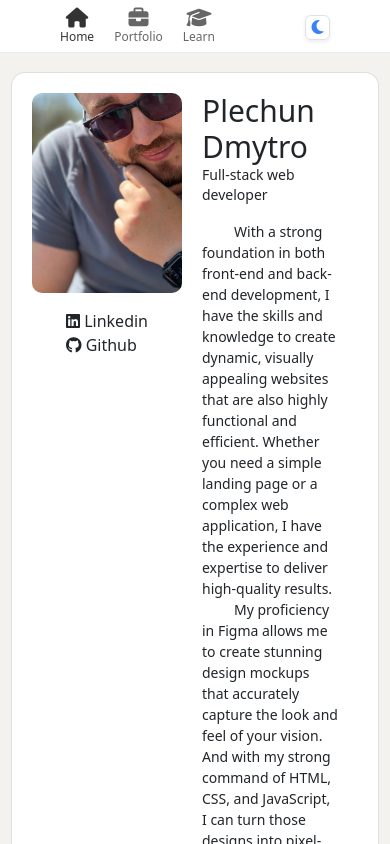
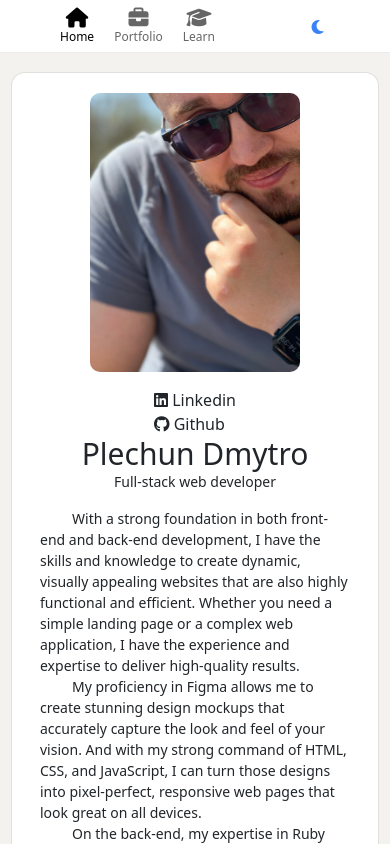
Before and after one commit to kotogumba/dmytro-portfolio-frontend, a React (Vite) app: page / in a window 390 px wide. Shown: the top 844 px of the page. Built offline with nearby package versions, Linux system fonts and the light colour scheme.

Commit message:
responsive

```diff
--- a/src/components/Navbar.jsx
+++ b/src/components/Navbar.jsx
@@ -11,10 +11,10 @@ function Navbar(props) {
     <div className="navbar dark:bg-neutral-900">
       <ul>
         <li>
-          <a onClick={() => props.changePage('main')} className={props.activePage === 'main' ? 'navlink active' : 'navlink'}>
+          <a onClick={() => props.changePage('main')} className={props.activePage === 'main' ? 'navlink text-black dark:text-yellow-500' : 'navlink dark:text-white'}>
 
-              <i className="fa-solid fa-house dark:text-gray-400"></i>
-              <p className="dark:text-gray-400">Home</p>
+              <i className="fa-solid fa-house"></i>
+              <p >Home</p>
 
           </a>
 
@@ -27,8 +27,8 @@ function Navbar(props) {
         <li><a onClick={() => props.changePage('learn')} className={props.activePage === 'learn' ? 'navlink active' : 'navlink'}><i className="fa-solid fa-graduation-cap dark:text-gray-400"></i><p className="dark:text-gray-400">Learn</p> </a></li>
 
       </ul>
-      <button onClick={() => props.toggleTheme()} className='dark-mode-toggle border shadow-sm rounded'>
-          <i className={`fa-solid text-blue-500 dark:text-blue-500 fa-${props.darkMode ? 'sun' : 'moon'}`}></i>
+      <button onClick={() => props.toggleTheme()} className='dark-mode-toggle'>
+          <i className={`fa-solid text-blue-500 dark:text-yellow-500 fa-${props.darkMode ? 'sun' : 'moon'}`}></i>
       </button>
     </div>
   )
--- a/src/components/Personal_card.jsx
+++ b/src/components/Personal_card.jsx
@@ -4,8 +4,9 @@ import './css/main.css'
 
 function Personal_card({mainRef}) {
   return (
-    <div className='main dark:bg-neutral-900' id='main' ref={mainRef}>
-          <div className="main-left">
+    <div className='main container dark:bg-neutral-900' id='main' ref={mainRef}>
+      <div className="row justify-content-center">
+        <div className="col-8 col-md-4 main-left">
           <img src={avatar} alt='Plechun Dmytro' className='.img-fluid'/>
           <div className="main-links text-base font-light flex flex-column pt-3">
             <a href="https://www.linkedin.com/in/dmytroplechun" className='dark:text-gray-400'> <i className="fab fa-linkedin"></i> Linkedin</a>
@@ -13,7 +14,7 @@ function Personal_card({mainRef}) {
           </div>
         </div>
 
-          <div className='main-info'>
+        <div className='col-12 col-md-8 main-info'>
           <h1 className='text-3xl font-medium dark:text-gray-300'>Plechun Dmytro</h1>
           <h2 className='text-sm font-medium dark:text-gray-300'>Full-stack web developer</h2>
           <p className='mt-3 indent-8 dark:text-gray-300'>
@@ -35,6 +36,7 @@ function Personal_card({mainRef}) {
         </div>
 
       </div>
+    </div>
   )
 }
 
--- a/src/components/css/main.css
+++ b/src/components/css/main.css
@@ -4,7 +4,6 @@
 }
 
 .main {
-  height: 80%;
   padding: 20px;
   border-radius: 0.8rem;
   box-shadow: 0px 0px 0px 1px rgba(0,0,0,0.08);
@@ -15,8 +14,6 @@
 }
 
 .main-left {
-  width:20%;
-  min-width: 150px;
   display: flex;
   flex-direction: column;
   align-items: center;
@@ -29,13 +26,12 @@
 }
 
 .main-info {
-  width: 80%;
   /* min-width: 400px; */
   padding: 0 20px;
   display: flex;
   flex-direction: column;
   justify-content: center;
-  align-items: flex-start;
+  align-items: center;
 }
 
 .main-info p {
--- a/src/components/css/navbar.css
+++ b/src/components/css/navbar.css
@@ -46,9 +46,9 @@
   font-size: 20px;
 }
 
-.active {
+/* .active {
   color: #333333;
-}
+} */
 
 .navbar p {
   font-size: 12px;
```
Lines whose indentation alone changed are shown as unchanged.
